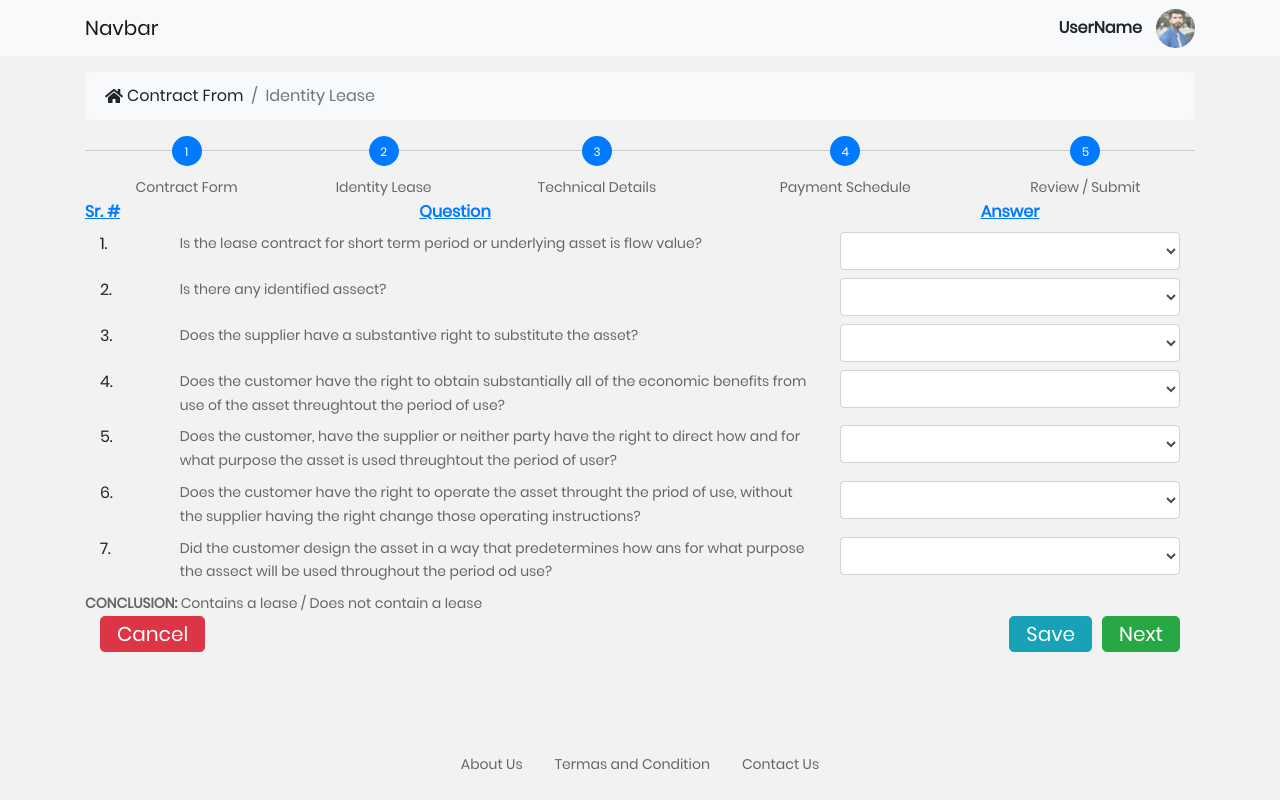
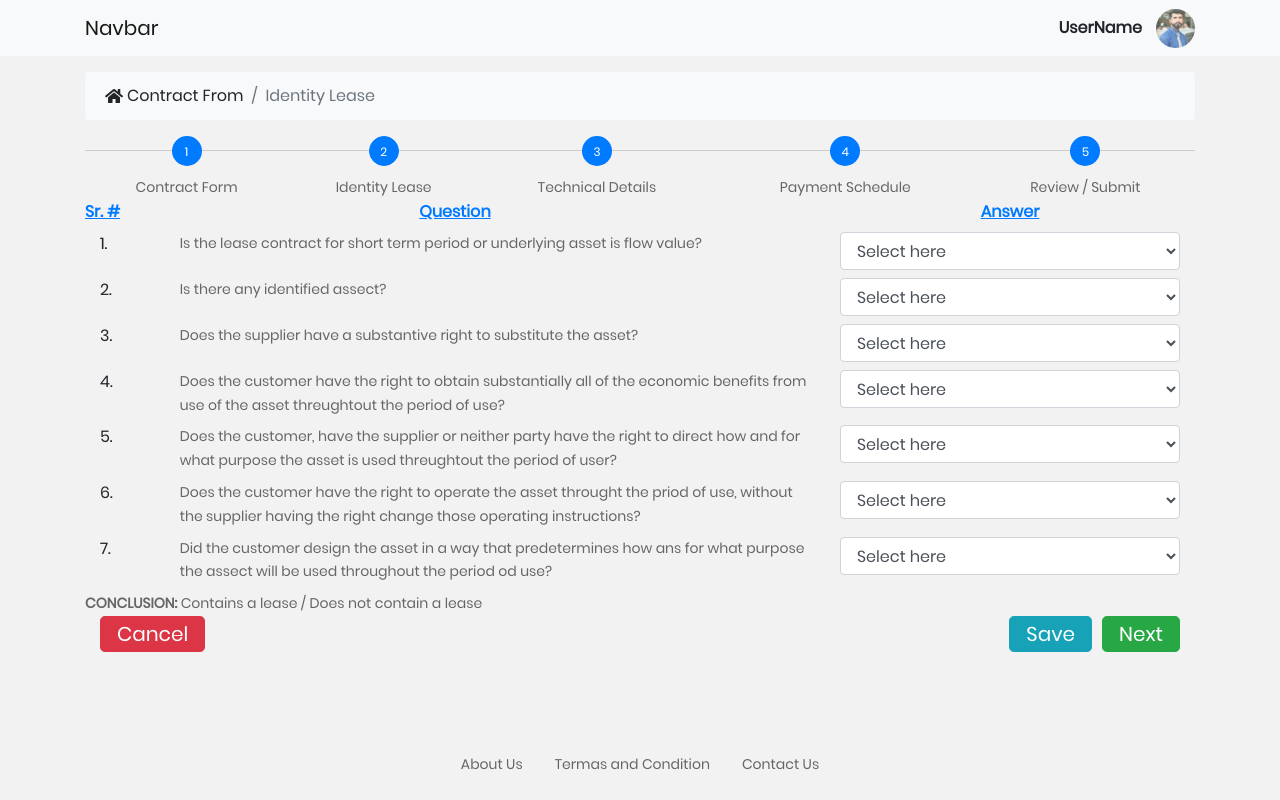
Before and after one commit to junaidp/ifrsclient, an Angular app: page /newlease in a window 1280 px wide. Both pictures are taken after a click on the button "Next". Built offline with nearby package versions, Linux system fonts and the light colour scheme.

Commit message:
added rounding and date format and set select here default for questions

```diff
--- a/src/app/new-lease/new-lease.component.html
+++ b/src/app/new-lease/new-lease.component.html
@@ -103,7 +103,7 @@
                                 <div class="col-md-6 mb-3">
                                     <label for="validationCustom04">Lease commencement data</label>
                                     <input type="text" class="form-control" id="validationCustom04"
-                                        placeholder="Lease commencement data" name="contractNo1" [(ngModel)]="commencementDate" required>
+                                       placeholder="Lease commencement data" name="contractNo1" [(ngModel)]="commencementDate" required>
                                     <div class="invalid-feedback">
                                         Please provide a valid Lease commencement data.
                                     </div>
@@ -211,7 +211,7 @@
                             </div>
                             <div class="col-lg-4 text-center">
                                 <select class="form-control" name="contractNo40" [(ngModel)]="answer1" >
-                                    <option>Select here</option>
+                                    <option selected>Select here</option>
                                     <option>Yes</option>
                                     <option>No</option>
                                 </select>
@@ -228,7 +228,7 @@
                             </div>
                             <div class="col-lg-4 text-center">
                                 <select class="form-control" name="contractNo41" [(ngModel)]="answer2">
-                                    <option>Select here</option>
+                                    <option selected>Select here</option>
                                     <option>Yes</option>
                                     <option>No</option>
                                 </select>
@@ -245,7 +245,7 @@
                             </div>
                             <div class="col-lg-4 text-center">
                                 <select class="form-control" name="contractNo42" [(ngModel)]="answer3">
-                                    <option>Select here</option>
+                                    <option selected>Select here</option>
                                     <option>Yes</option>
                                     <option>No</option>
                                 </select>
@@ -263,7 +263,7 @@
                             </div>
                             <div class="col-lg-4 text-center">
                                 <select class="form-control" name="contractNo43" [(ngModel)]="answer4">
-                                    <option>Select here</option>
+                                    <option selected>Select here</option>
                                     <option>Yes</option>
                                     <option>No</option>
                                 </select>
@@ -282,7 +282,7 @@
                             </div>
                             <div class="col-lg-4 text-center">
                                 <select class="form-control" name="contractNo44" [(ngModel)]="answer5">
-                                    <option>Select here</option>
+                                    <option selected>Select here</option>
                                     <option>Yes</option>
                                     <option>No</option>
                                 </select>
@@ -301,7 +301,7 @@
                             </div>
                             <div class="col-lg-4 text-center">
                                 <select class="form-control" name="contractNo45" [(ngModel)]="answer6">
-                                    <option>Select here</option>
+                                    <option selected>Select here</option>
                                     <option>Yes</option>
                                     <option>No</option>
                                 </select>
@@ -319,7 +319,7 @@
                             </div>
                             <div class="col-lg-4 text-center">
                                 <select class="form-control" name="contractNo46" [(ngModel)]="answer7">
-                                    <option>Select here</option>
+                                    <option selected >Select here</option>
                                     <option>Yes</option>
                                     <option>No</option>
                                 </select>
@@ -352,7 +352,7 @@
                             <div class="form-row">
                                 <div class="col-md-6 mb-3">
                                     <label for="validationCustom03">Commencement date:</label>
-                                    <input type="date" class="form-control" id="validationCustom03"
+                                    <input type="date"  class="form-control" id="validationCustom03"
                                         placeholder="Contract Reference Number"  [(ngModel)]="commencementDate" name="contractNo08" required>
                                     <div class="invalid-feedback">
                                         Please provide a commencement date.
@@ -514,7 +514,7 @@
                                 <h6 class="mb-3">Date of payment</h6>
                                 <ul class="list-unstyled text-center">
                                     <li *ngFor="let row of map | keyvalue">
-                                        {{row.value[3]}}
+                                        {{row.value[3]| date:'mediumDate'}}
                                     </li>
                                 </ul>
                             </div>
@@ -522,7 +522,7 @@
                                 <h6 class="mb-3">Payment</h6>
                                 <ul class="list-unstyled text-center">
                                     <li *ngFor="let row of map | keyvalue">
-                                        {{row.value[2]}}
+                                        {{row.value[2] | number}}
                                     </li>
                                 </ul>
                             </div>
@@ -530,7 +530,7 @@
                                 <h6 class="mb-3">Discount factor(5%)</h6>
                                 <ul class="list-unstyled text-center">
                                     <li *ngFor="let row of map | keyvalue">
-                                        {{row.value[4]}}
+                                        {{row.value[4] |number:'0.1-4'}}
                                     </li>
                                 </ul>
                             </div>
@@ -538,7 +538,7 @@
                                 <h6 class="mb-3">Discounted amount</h6>
                                 <ul class="list-unstyled text-center">
                                     <li *ngFor="let row of map | keyvalue">
-                                        {{row.value[5]}}
+                                        {{row.value[5] | number}}
                                     </li>
                                 </ul>
                             </div>
@@ -564,7 +564,7 @@
                                 <h6 class="mb-3">Date of payment</h6>
                                 <ul class="list-unstyled text-center">
                                     <li *ngFor="let row of map | keyvalue">
-                                        {{row.value[8]}}
+                                        {{row.value[8] | date:'mediumDate'}}
                                     </li>
                                 </ul>
                             </div>
@@ -572,7 +572,7 @@
                                 <h6 class="mb-3">Opening balance</h6>
                                 <ul class="list-unstyled text-center">
                                     <li *ngFor="let row of map | keyvalue">
-                                        {{row.value[9]}}
+                                        {{row.value[9] | number}}
                                     </li>
                                 </ul>
                             </div>
@@ -580,7 +580,7 @@
                                 <h6 class="mb-3">Finance charge</h6>
                                 <ul class="list-unstyled text-center">
                                     <li *ngFor="let row of map | keyvalue">
-                                        {{row.value[10]}}
+                                        {{row.value[10] | number}}
                                     </li>
                                 </ul>
                             </div>
@@ -588,7 +588,7 @@
                                 <h6 class="mb-3">Payment</h6>
                                 <ul class="list-unstyled text-center">
                                     <li *ngFor="let row of map | keyvalue">
-                                        {{row.value[11]}}
+                                        {{row.value[11] | number}}
                                     </li>
                                 </ul>
                             </div>
@@ -596,7 +596,7 @@
                                 <h6 class="mb-3">Closing balance</h6>
                                 <ul class="list-unstyled text-center">
                                     <li *ngFor="let row of map | keyvalue">
-                                        {{row.value[12]}}
+                                        {{row.value[12] | number}}
                                     </li>
                                 </ul>
                             </div>
@@ -996,7 +996,7 @@
                                     <h6 class="mb-3">Date of payment</h6>
                                     <ul class="list-unstyled text-center">
                                         <li *ngFor="let row of map | keyvalue">
-                                            {{row.value[3]}}
+                                            {{row.value[3] | date:'mediumDate'}}
                                         </li>
                                     </ul>
                                 </div>
@@ -1004,7 +1004,7 @@
                                     <h6 class="mb-3">Payment</h6>
                                     <ul class="list-unstyled text-center">
                                         <li *ngFor="let row of map | keyvalue">
-                                            {{row.value[2]}}
+                                            {{row.value[2]| number}}
                                         </li>
                                     </ul>
                                 </div>
@@ -1012,7 +1012,7 @@
                                     <h6 class="mb-3">Discount factor(5%)</h6>
                                     <ul class="list-unstyled text-center">
                                         <li *ngFor="let row of map | keyvalue">
-                                            {{row.value[4]}}
+                                            {{row.value[4]| number:'0.1-4'}}
                                         </li>
                                     </ul>
                                 </div>
@@ -1020,7 +1020,7 @@
                                     <h6 class="mb-3">Discounted amount</h6>
                                     <ul class="list-unstyled text-center">
                                         <li *ngFor="let row of map | keyvalue">
-                                            {{row.value[5]}}
+                                            {{row.value[5]| number}}
                                         </li>
                                     </ul>
                                 </div>
@@ -1047,7 +1047,7 @@
                                     <h6 class="mb-3">Date of payment</h6>
                                     <ul class="list-unstyled text-center">
                                         <li *ngFor="let row of map | keyvalue">
-                                            {{row.value[8]}}
+                                            {{row.value[8] | date:'mediumDate'}}
                                         </li>
                                     </ul>
                                 </div>
@@ -1055,7 +1055,7 @@
                                     <h6 class="mb-3">Opening balance</h6>
                                     <ul class="list-unstyled text-center">
                                         <li *ngFor="let row of map | keyvalue">
-                                            {{row.value[9]}}
+                                            {{row.value[9] | number:'1.0-0'}
                                         </li>
                                     </ul>
                                 </div>
@@ -1063,7 +1063,7 @@
                                     <h6 class="mb-3">Finance charge</h6>
                                     <ul class="list-unstyled text-center">
                                         <li *ngFor="let row of map | keyvalue">
-                                            {{row.value[10]}}
+                                            {{row.value[10] | number}}
                                         </li>
                                     </ul>
                                 </div>
@@ -1071,7 +1071,7 @@
                                     <h6 class="mb-3">Payment</h6>
                                     <ul class="list-unstyled text-center">
                                         <li *ngFor="let row of map | keyvalue">
-                                            {{row.value[11]}}
+                                            {{row.value[11]| number}}
                                         </li>
                                     </ul>
                                 </div>
@@ -1079,7 +1079,7 @@
                                     <h6 class="mb-3">Closing balance</h6>
                                     <ul class="list-unstyled text-center">
                                         <li *ngFor="let row of map | keyvalue">
-                                            {{row.value[12]}}
+                                            {{row.value[12]| number}}
                                         </li>
                                     </ul>
                                 </div>
--- a/src/app/new-lease/new-lease.component.ts
+++ b/src/app/new-lease/new-lease.component.ts
@@ -14,7 +14,7 @@ export class NewLeaseComponent implements OnInit {
   //first tab
   leaseContractNo = "";
   classAsset = "";
-  commencementDate = new Date();
+  commencementDate ="";
   leaseName = "";
   leassorName = "";
   leasseeName = "";
@@ -22,13 +22,13 @@ export class NewLeaseComponent implements OnInit {
   otherCondition = "";
   //2nd tab question/answer
 
-  answer1 = "";
-  answer2 = "";
-  answer3 = "";
-  answer4 = "";
-  answer5 = "";
-  answer6 = "";
-  answer7 = "";
+  answer1 = "Select here";
+  answer2 = "Select here";
+  answer3 = "Select here";
+  answer4 = "Select here";
+  answer5 = "Select here";
+  answer6 = "Select here";
+  answer7 = "Select here";
 
 
   //3rd tab
```
